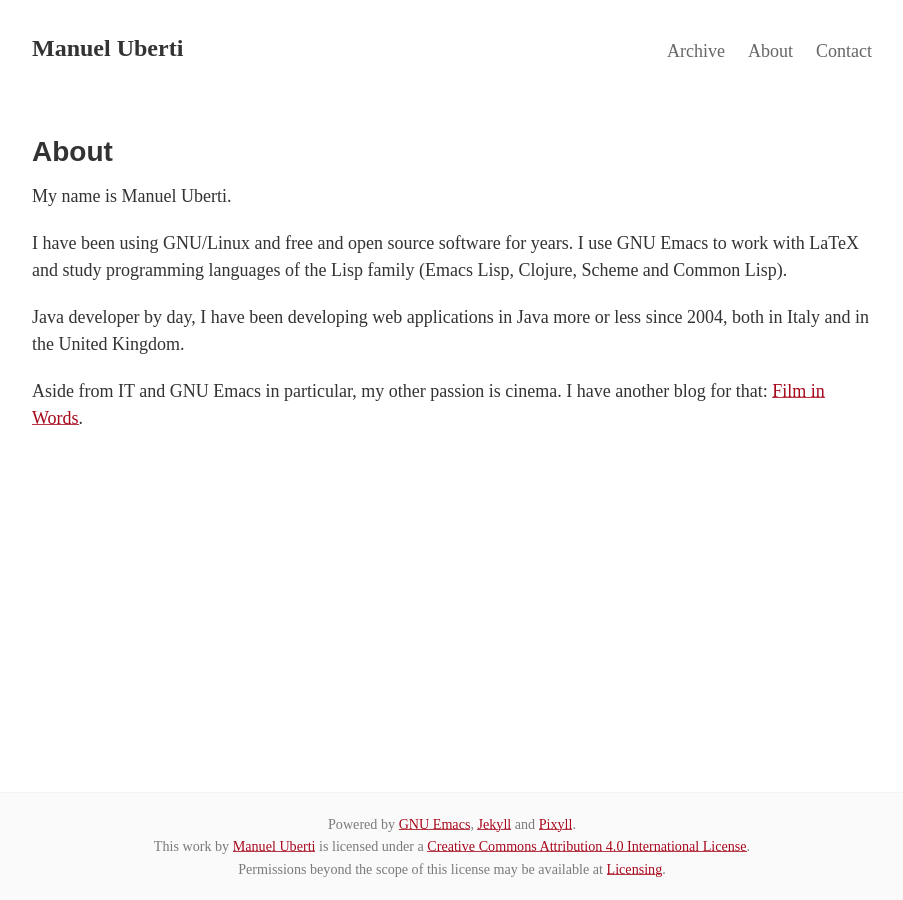
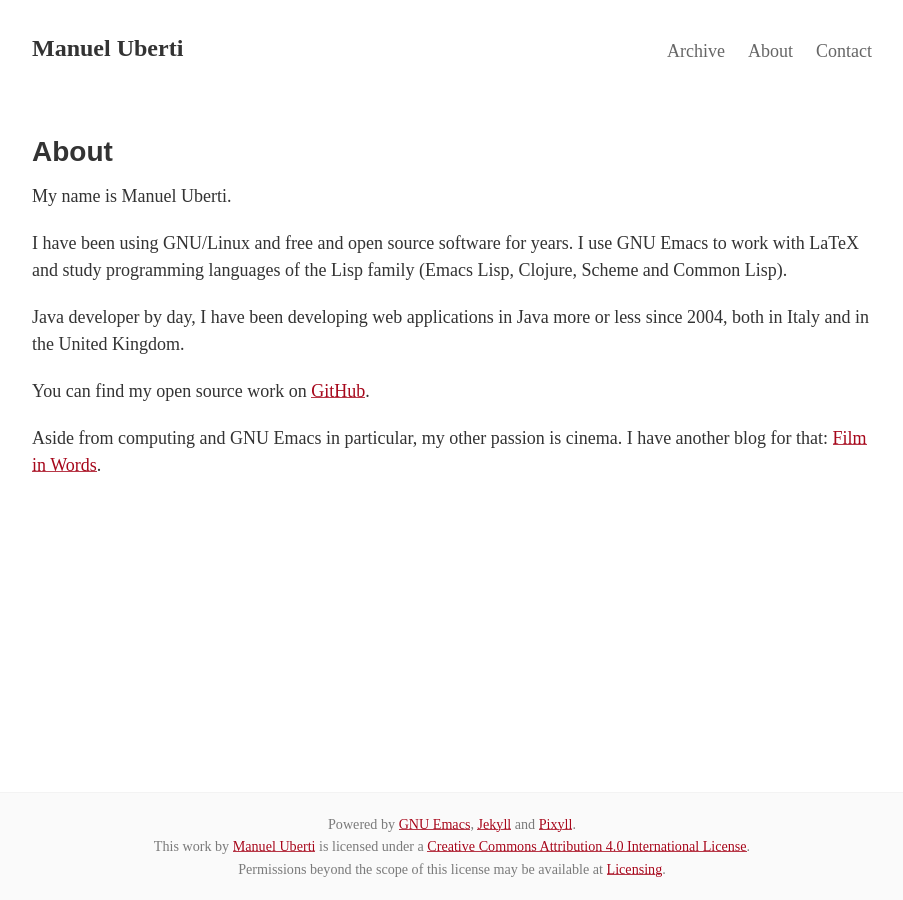
Before and after one commit to manuel-uberti/manuel-uberti.github.io, a Jekyll site: the page built from about.md, in a window 1280 px wide. Shown: the whole page, without its empty margins (188-1091 px from the left). Built offline with Jekyll 4.4.1, drawn with Linux system fonts in a browser that asks for light colours; some web fonts are replaced.

Commit message:
Add link to my GitHub

```diff
--- a/about.md
+++ b/about.md
@@ -14,5 +14,8 @@ GNU Emacs to work with LaTeX and study programming languages of the Lisp family
 Java developer by day, I have been developing web applications in Java more or
 less since 2004, both in Italy and in the United Kingdom.
 
-Aside from IT and GNU Emacs in particular, my other passion is cinema. I have
-another blog for that: [Film in Words](https://filmsinwords.wordpress.com/).
+You can find my open source work on [GitHub](https://github.com/manuel-uberti).
+
+Aside from computing and GNU Emacs in particular, my other passion is
+cinema. I have another blog for that:
+[Film in Words](https://filmsinwords.wordpress.com/).
```
